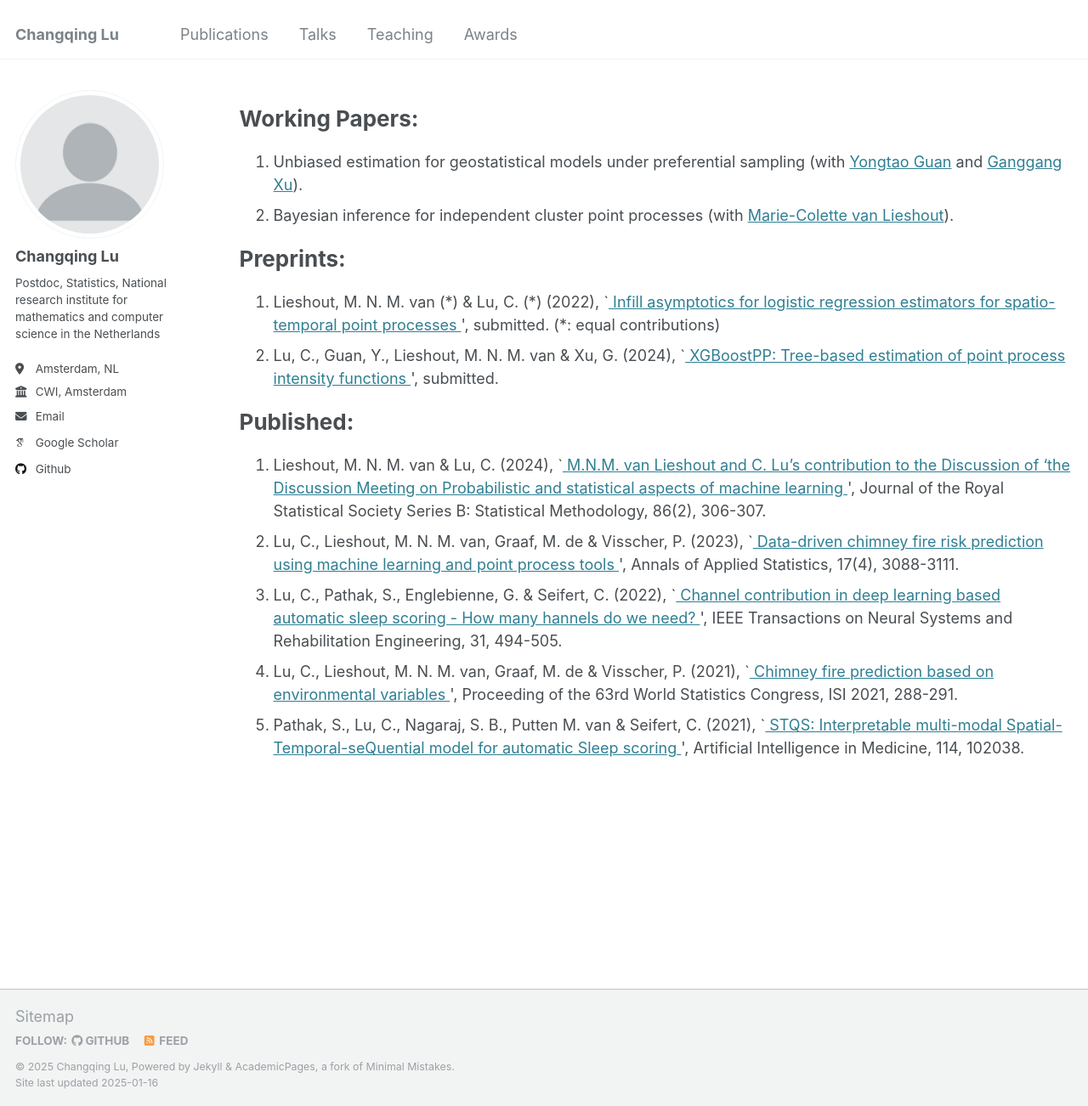
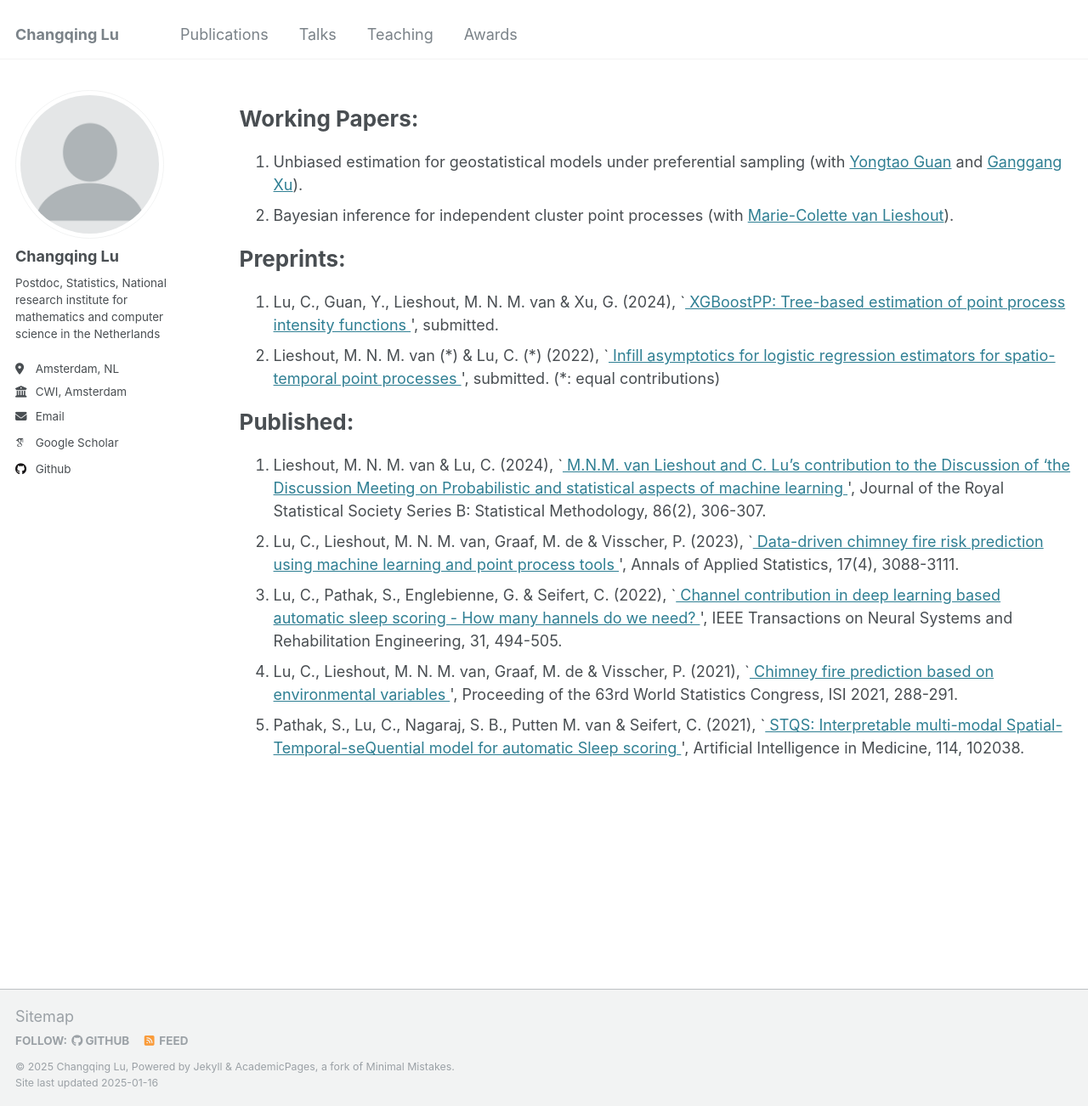
Before and after one commit to Bobby-Lu/Bobby-Lu.github.io, a Jekyll site: the page built from _pages/publications.html, in a window 1280 px wide and 1302 px high. Shown: the whole window at 85% size. Built offline with Jekyll 4.4.1, drawn with Linux system fonts in a browser that asks for light colours; some web fonts are replaced; part of the change alters nothing that is shown.

Commit message:
Update publications.html

```diff
--- a/_pages/publications.html
+++ b/_pages/publications.html
@@ -31,19 +31,19 @@ author_profile: true
 <div class="publication">
   <ol>
     <li>
+      Lu, C., Guan, Y., Lieshout, M. N. M. van & Xu, G. (2024),
+      `<a href="https://arxiv.org/abs/2401.17966">
+        XGBoostPP: Tree-based estimation of point process intensity functions
+      </a>',
+      submitted.
+    </li>
+
+    <li>
       Lieshout, M. N. M. van (*) & Lu, C. (*) (2022),
       `<a href="https://arxiv.org/abs/2208.12080">
         Infill asymptotics for logistic regression estimators for spatio-temporal point processes
       </a>',
       submitted. (*: equal contributions)
-    </li>
-
-    <li>
-      Lu, C., Guan, Y., Lieshout, M. N. M. van & Xu, G. (2024),
-      `<a href="https://arxiv.org/abs/2401.17966">
-        XGBoostPP: Tree-based estimation of point process intensity functions
-      </a>',
-      submitted.
     </li>
   </ol>
 </div>
```
